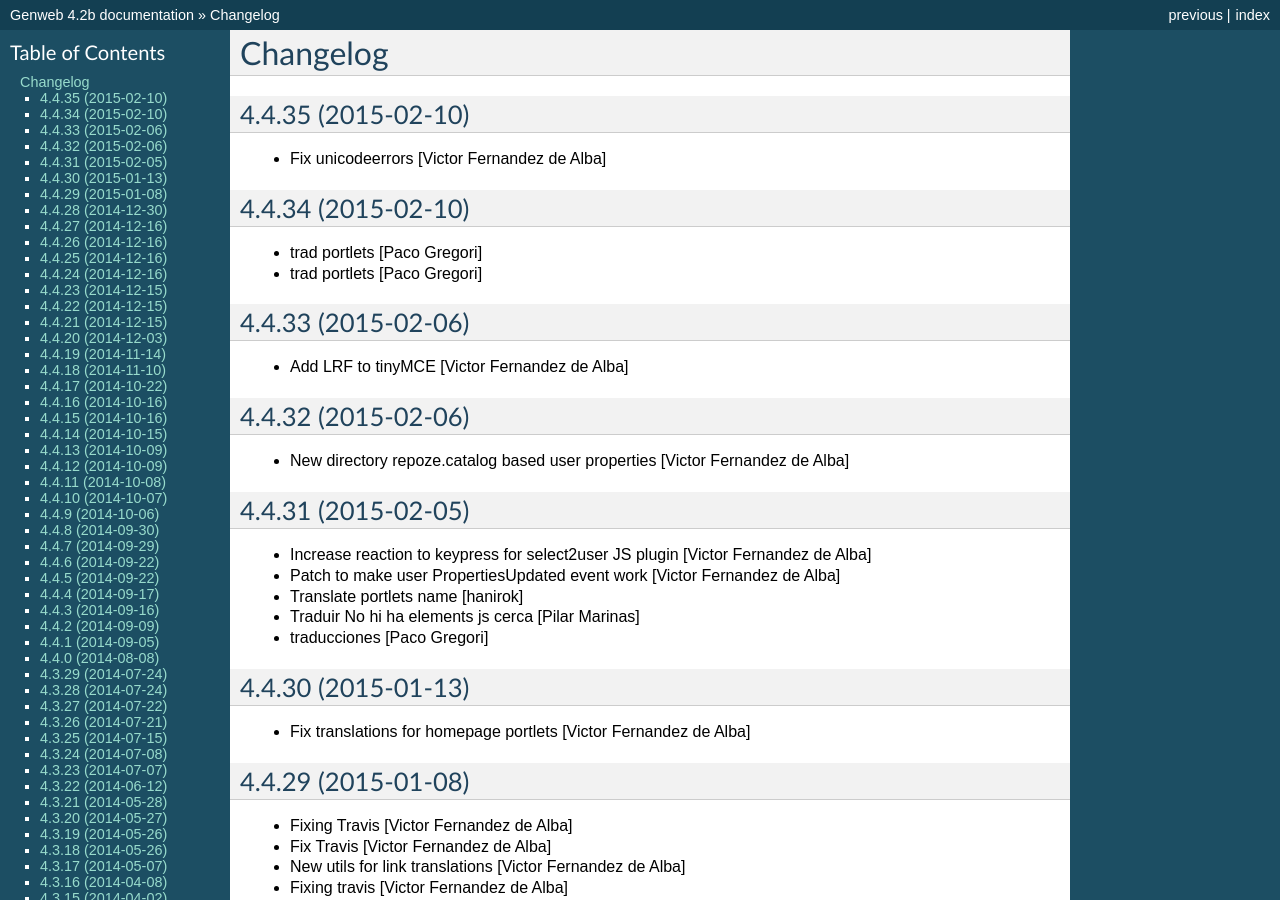
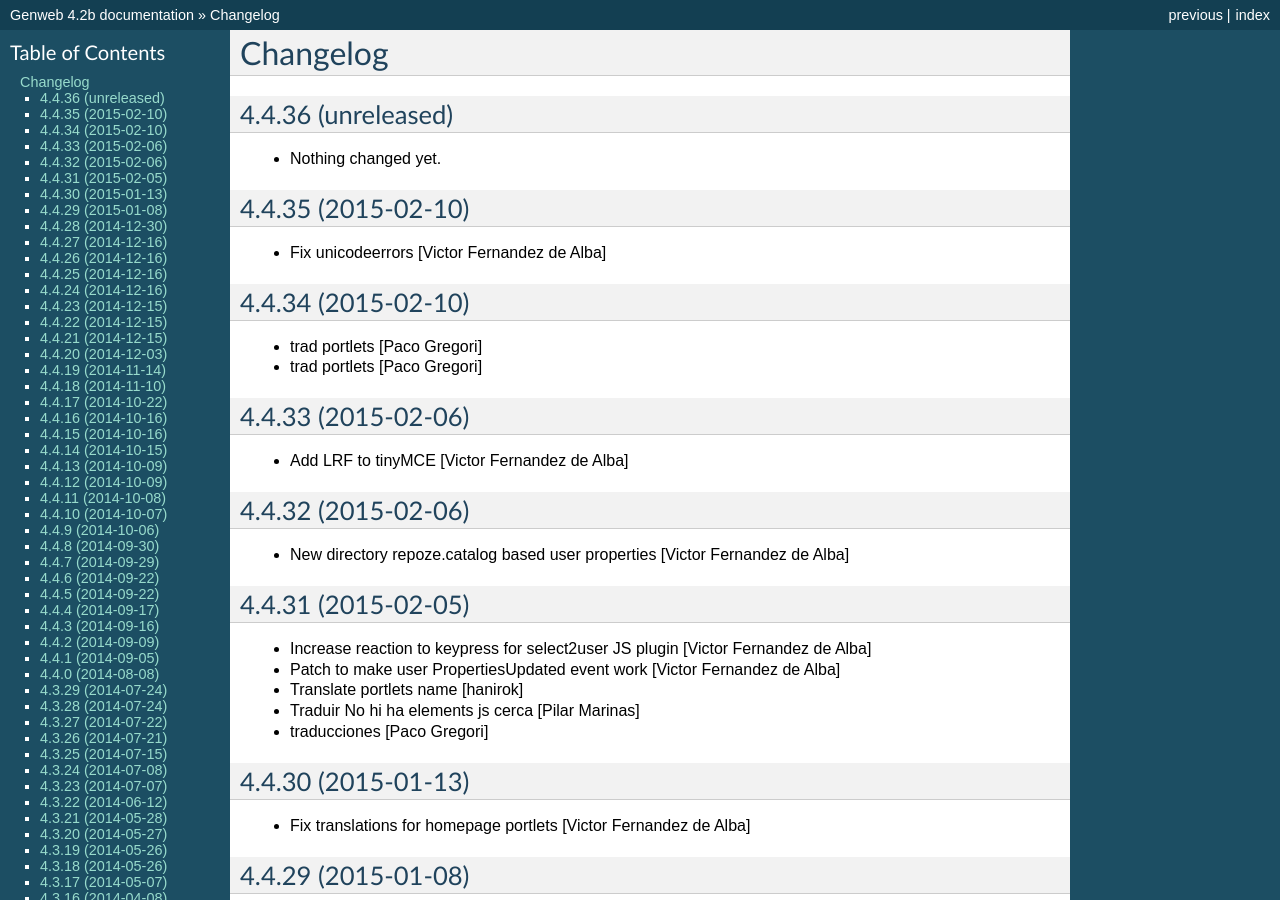
Before and after one commit to UPCnet/genweb.core, a Sphinx documentation site: the page built from docs/HISTORY.rst, in a window 1280 px wide and 900 px high. Built offline with Sphinx 7.4.7, drawn with Linux system fonts in a browser that asks for light colours.

Commit message:
Back to development: 4.4.36

```diff
--- a/docs/HISTORY.rst
+++ b/docs/HISTORY.rst
@@ -1,5 +1,11 @@
 Changelog
 =========
+
+4.4.36 (unreleased)
+-------------------
+
+- Nothing changed yet.
+
 
 4.4.35 (2015-02-10)
 -------------------
--- a/setup.py
+++ b/setup.py
@@ -1,7 +1,7 @@
 from setuptools import setup, find_packages
 import os
 
-version = '4.4.35'
+version = '4.4.36.dev0'
 
 README = open("README.rst").read()
 HISTORY = open(os.path.join("docs", "HISTORY.rst")).read()
```
